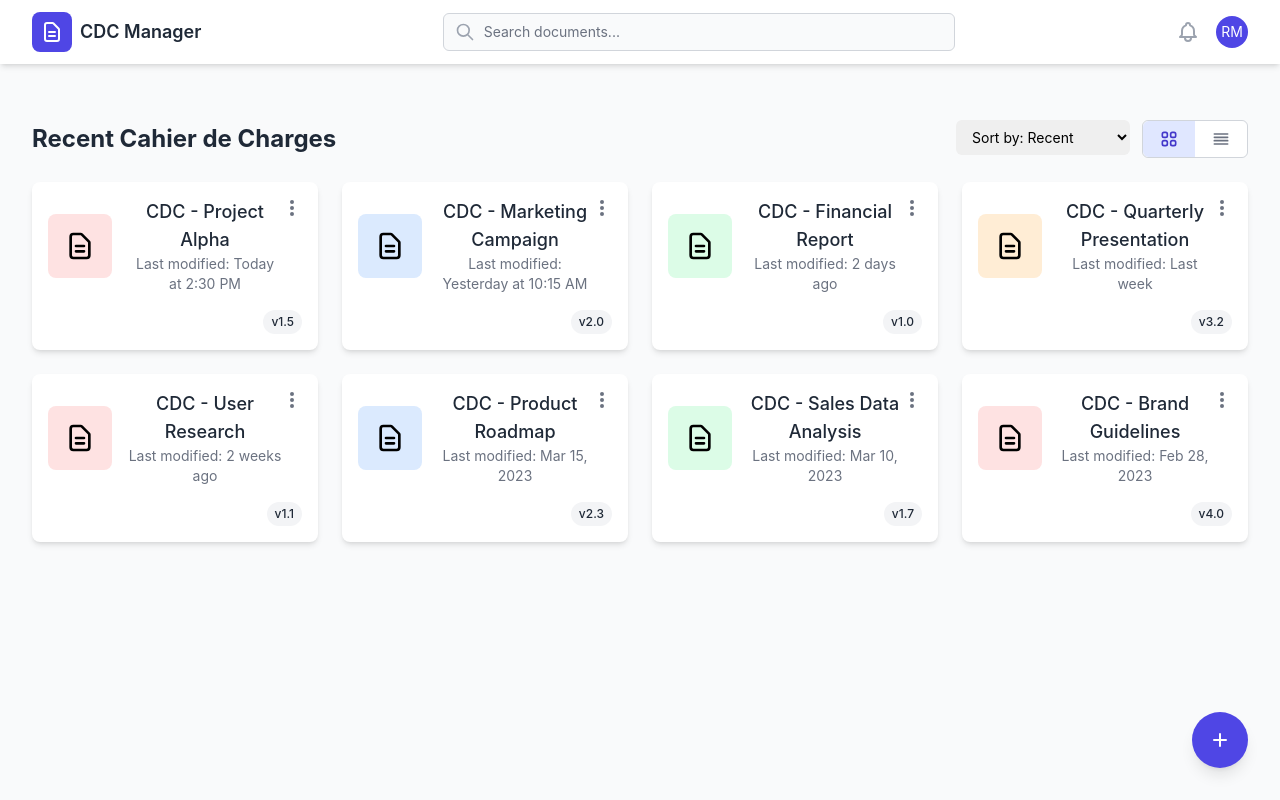
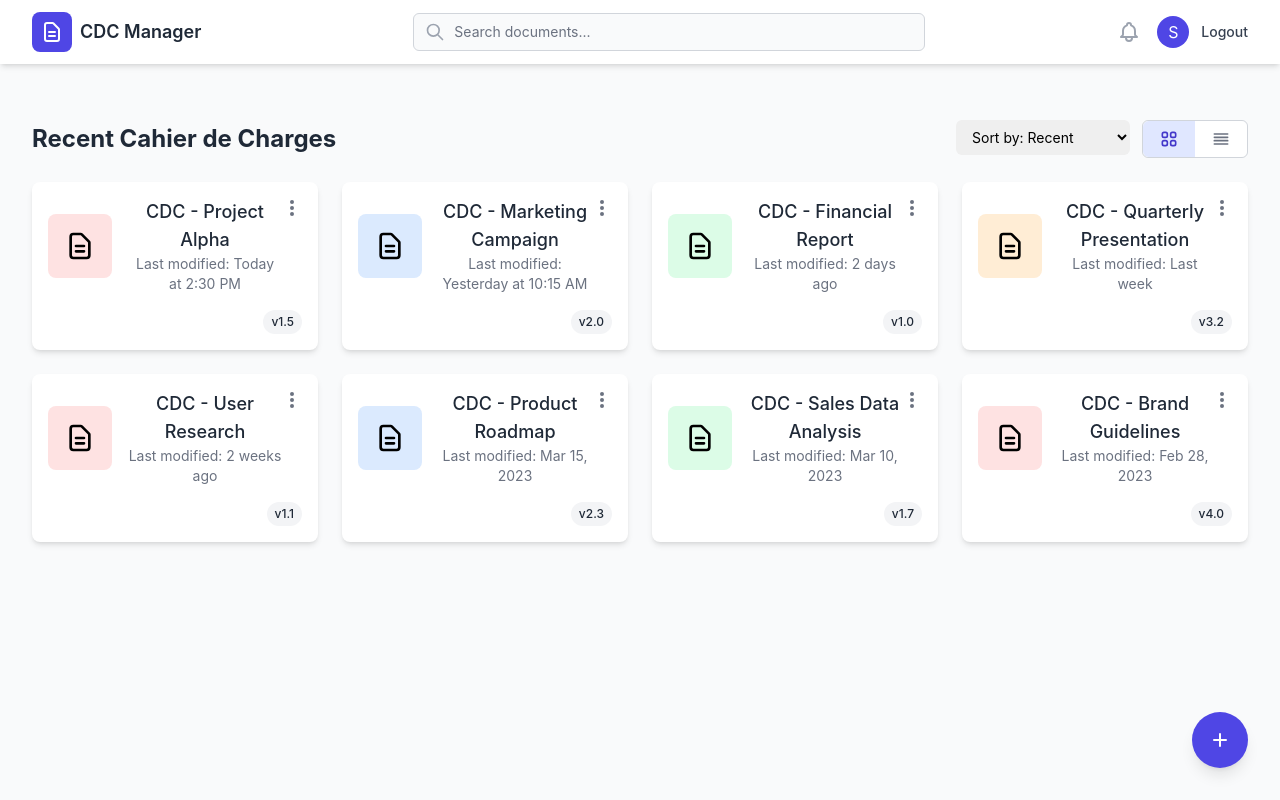
Before and after one commit to Rzn-Mohamed/CDC-Frontend, a React (Create React App) app: page /dashboard in a window 1280 px wide. Built offline with nearby package versions, Linux system fonts and the light colour scheme; sample sign-in values are in the browser's storage.

Commit message:
When you start the app with npm start, it will show the login page first, after login the other pages will be accessible

```diff
--- a/src/components/App/App.js
+++ b/src/components/App/App.js
@@ -6,21 +6,42 @@ import Login from '../../pages/Login/Login';
 import Home from '../../pages/Home/Home';
 import Dashboard from '../../pages/Dashboard/Dashboard';
 import CDCForm from '../../pages/CDCForm/CDCForm';
+import { AuthProvider } from '../../context/AuthContext';
+import ProtectedRoute from '../ProtectedRoute/ProtectedRoute';
 
 function App() {
   return (
+    <AuthProvider>
       <Router>
         <div className="App">
           <Routes>
+            {/* Public routes */}
             <Route path="/signup" element={<Signup />} />
             <Route path="/login" element={<Login />} />
-          <Route path="/home" element={<Home />} />
-          <Route path="/dashboard" element={<Dashboard />} />
-          <Route path="/create-cdc" element={<CDCForm />} />
-          <Route path="/" element={<Navigate to="/dashboard" />} />
+
+            {/* Protected routes */}
+            <Route path="/home" element={
+              <ProtectedRoute>
+                <Home />
+              </ProtectedRoute>
+            } />
+            <Route path="/dashboard" element={
+              <ProtectedRoute>
+                <Dashboard />
+              </ProtectedRoute>
+            } />
+            <Route path="/create-cdc" element={
+              <ProtectedRoute>
+                <CDCForm />
+              </ProtectedRoute>
+            } />
+
+            {/* Default route - redirect to login */}
+            <Route path="/" element={<Navigate to="/login" />} />
           </Routes>
         </div>
       </Router>
+    </AuthProvider>
   );
 }
 
--- a/src/components/Header/Header.js
+++ b/src/components/Header/Header.js
@@ -1,7 +1,17 @@
 import React from 'react';
+import { useNavigate } from 'react-router-dom';
 import Logo from '../Logo/Logo';
+import { useAuth } from '../../context/AuthContext';
 
 const Header = () => {
+  const { currentUser, logout } = useAuth();
+  const navigate = useNavigate();
+
+  const handleLogout = () => {
+    logout();
+    navigate('/login');
+  };
+
   return (
     <header className="bg-white shadow-md">
       <div className="max-w-7xl mx-auto px-4 sm:px-6 lg:px-8">
@@ -42,15 +52,21 @@ const Header = () => {
               </svg>
             </button>
 
-            {/* User profile */}
+            {/* User profile with logout */}
             <div className="ml-3 relative">
-              <div>
-                <button className="flex text-sm rounded-full focus:outline-none focus:ring-2 focus:ring-offset-2 focus:ring-indigo-500">
-                  <span className="sr-only">Open user menu</span>
-                  <div className="h-8 w-8 rounded-full bg-indigo-600 flex items-center justify-center text-white">
-                    RM
-                  </div>
-                </button>
+              <div className="flex items-center">
+                <div className="h-8 w-8 rounded-full bg-indigo-600 flex items-center justify-center text-white">
+                  {currentUser ? currentUser.name?.charAt(0) || 'U' : 'G'}
+                </div>
+
+                {currentUser && (
+                  <button
+                    onClick={handleLogout}
+                    className="ml-3 text-sm font-medium text-gray-700 hover:text-indigo-600"
+                  >
+                    Logout
+                  </button>
+                )}
               </div>
             </div>
           </div>
--- /dev/null
+++ b/src/components/ProtectedRoute/ProtectedRoute.js
@@ -0,0 +1,17 @@
+import React from 'react';
+import { Navigate, useLocation } from 'react-router-dom';
+import { useAuth } from '../../context/AuthContext';
+
+const ProtectedRoute = ({ children }) => {
+  const { isAuthenticated } = useAuth();
+  const location = useLocation();
+
+  if (!isAuthenticated) {
+    // Redirect to login page if not authenticated, but save the current location they were trying to access
+    return <Navigate to="/login" state={{ from: location }} replace />;
+  }
+
+  return children;
+};
+
+export default ProtectedRoute;
--- /dev/null
+++ b/src/context/AuthContext.js
@@ -0,0 +1,49 @@
+import React, { createContext, useState, useContext, useEffect } from 'react';
+
+// Create the authentication context
+const AuthContext = createContext(null);
+
+// Custom hook to use the auth context
+export const useAuth = () => useContext(AuthContext);
+
+// Provider component that wraps the app and makes auth object available to any child component that calls useAuth()
+export const AuthProvider = ({ children }) => {
+  const [currentUser, setCurrentUser] = useState(null);
+  const [loading, setLoading] = useState(true);
+
+  useEffect(() => {
+    // Check if user is already logged in (from localStorage)
+    const user = localStorage.getItem('user');
+    if (user) {
+      setCurrentUser(JSON.parse(user));
+    }
+    setLoading(false);
+  }, []);
+
+  // Login function
+  const login = (userData) => {
+    // In a real app, store user details and token from the backend
+    localStorage.setItem('user', JSON.stringify(userData));
+    setCurrentUser(userData);
+    return true;
+  };
+
+  // Logout function
+  const logout = () => {
+    localStorage.removeItem('user');
+    setCurrentUser(null);
+  };
+
+  const value = {
+    currentUser,
+    login,
+    logout,
+    isAuthenticated: !!currentUser
+  };
+
+  return (
+    <AuthContext.Provider value={value}>
+      {!loading && children}
+    </AuthContext.Provider>
+  );
+};
--- a/src/pages/Login/Login.js
+++ b/src/pages/Login/Login.js
@@ -1,12 +1,19 @@
 /* eslint-disable jsx-a11y/anchor-is-valid */
 import React, { useState } from 'react';
 import './Login.css';
-import { Link, useNavigate } from 'react-router-dom';
+import { Link, useNavigate, useLocation } from 'react-router-dom';
 import Logo from '../../components/Logo/Logo';
 import InputField from '../../components/InputField/InputField';
+import { useAuth } from '../../context/AuthContext';
 
 const Login = () => {
   const navigate = useNavigate();
+  const location = useLocation();
+  const { login } = useAuth();
+
+  // Get the previous location the user was trying to access
+  const from = location.state?.from?.pathname || '/dashboard';
+
   const [formData, setFormData] = useState({
     email: '',
     password: ''
@@ -83,11 +90,11 @@ const Login = () => {
         const result = await loginUser(formData);
         console.log('Login successful:', result);
 
-        // Here you might store the token in localStorage
-        // localStorage.setItem('token', result.token);
+        // Use the login function from AuthContext to store user data
+        login(result);
 
-        // Redirect to dashboard after successful login
-        navigate('/dashboard');
+        // Redirect user to where they were trying to go or dashboard
+        navigate(from, { replace: true });
       } catch (error) {
         // Error is already handled in loginUser function
       }
```
Lines whose indentation alone changed are shown as unchanged.
